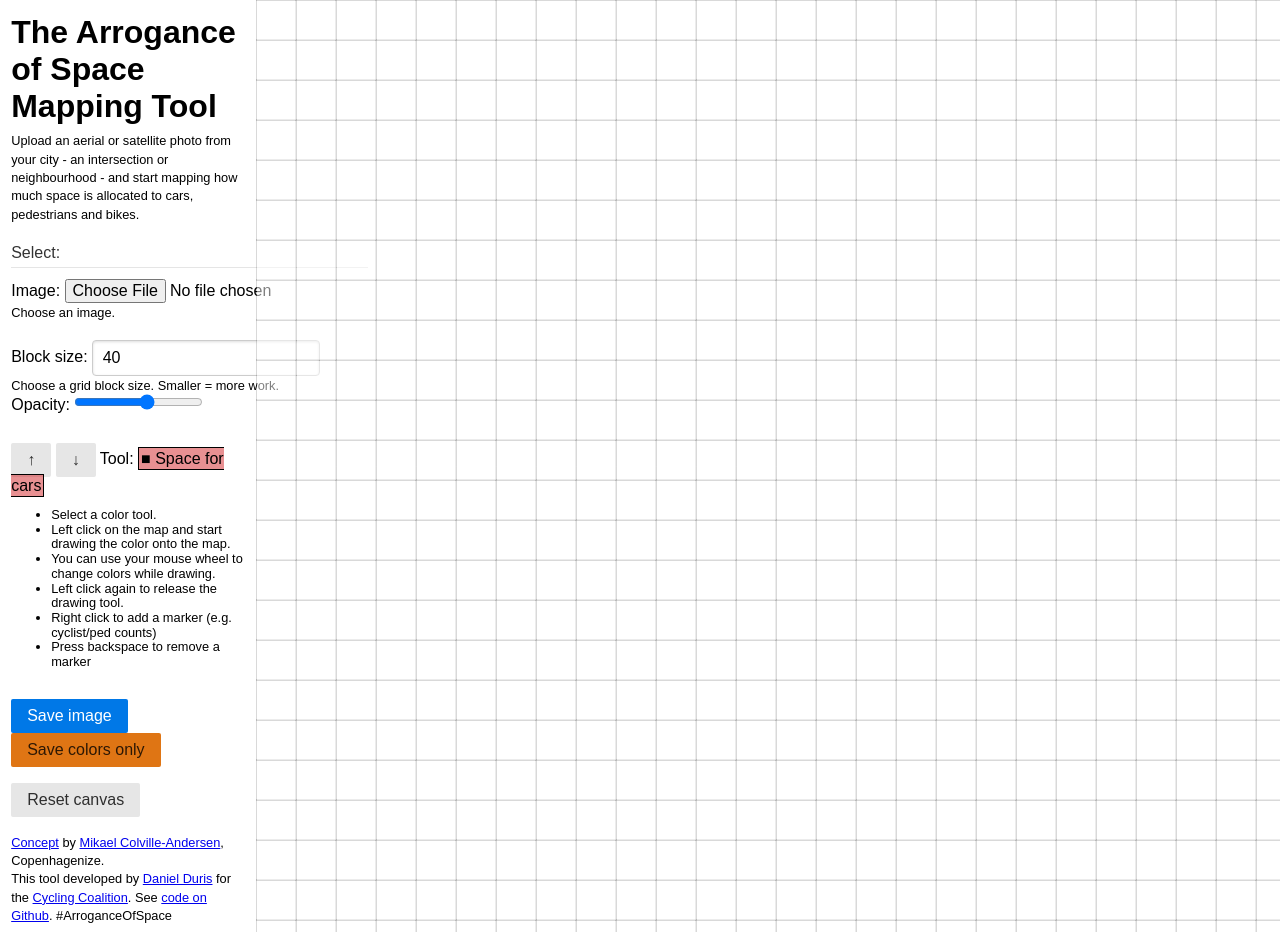
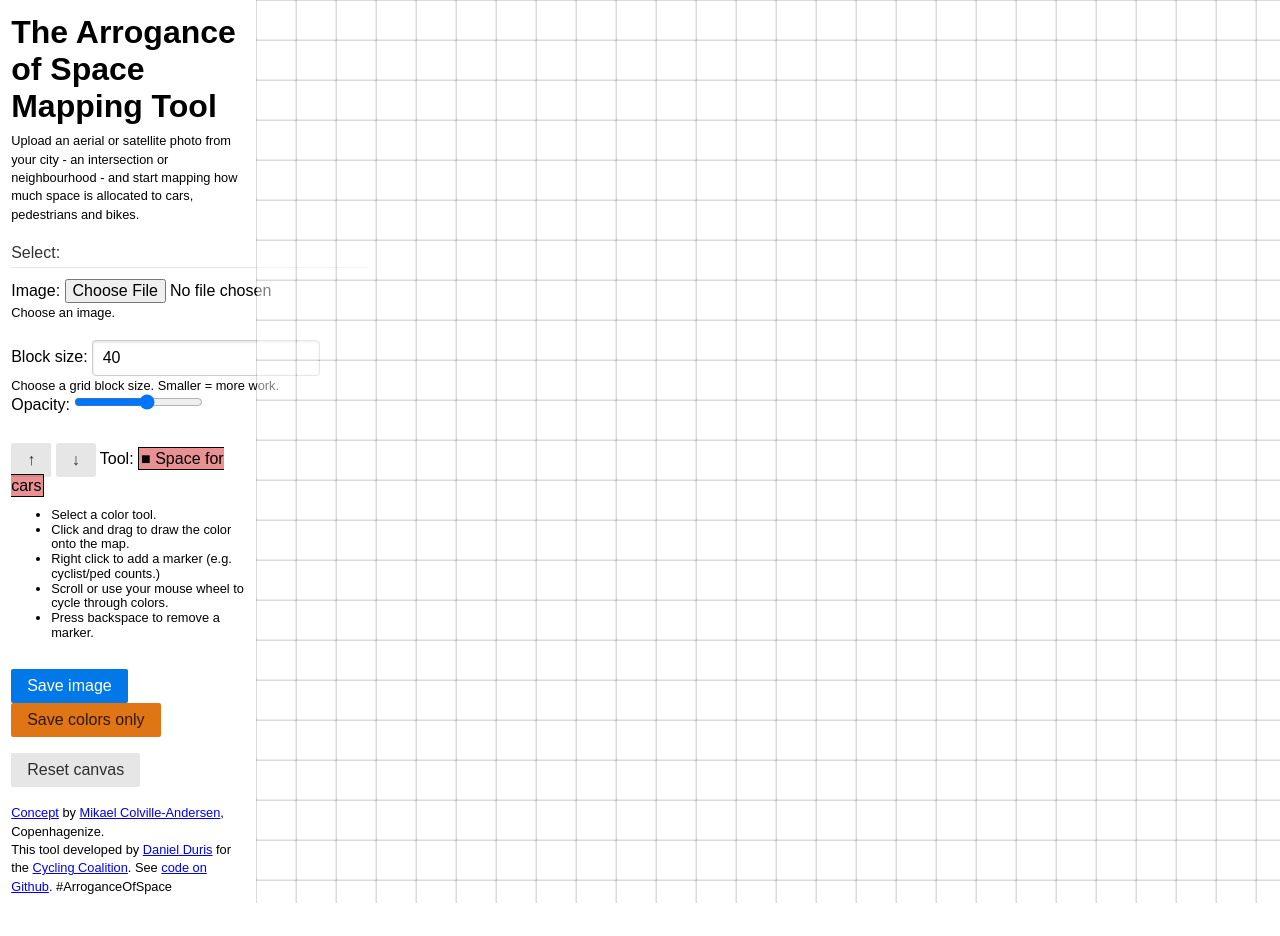
Before and after one commit to nekromoff/arrogance-of-space, a PHP site: page / in a window 1280 px wide. After the commit the page ends 903 px from the top, so only its background shows below. Run offline with PHP 8.4, Linux system fonts and the light colour scheme; some libraries are stand-ins or nearby versions.

Commit message:
drag to draw feature

```diff
--- a/arrogance.css
+++ b/arrogance.css
@@ -9,6 +9,9 @@
     max-height: 100%;
     width: auto;
     height: auto;
+}
+#canvas:hover:active {
+    cursor: crosshair;
 }
 #virtual {
     display: none;
@@ -26,7 +29,6 @@ h1 {
 .pure-button-warning {
     background: rgb(223, 117, 20); /* this is an orange */
 }
-.tool_down { cursor: crosshair; }
 #modal {
     display: none;
     position: absolute;
--- a/arrogance.js
+++ b/arrogance.js
@@ -4,7 +4,6 @@ var prev_grid_block_size = 40;
 var grid_block_number_x = grid_width / grid_block_size;
 var grid_block_number_y = grid_width / grid_block_size;
 var current_opacity = 0.5;
-var tool_down = false;
 var background_img = new Image();
 var grid = [];
 var markers = [];
@@ -149,7 +148,7 @@ function getMousePos(e) {
 }
 
 function toggleGrid(e) {
-    if (!tool_down) {
+    if (e.type === 'mousemove' && e.buttons !== 1) {
         return;
     }
     var pos = getMousePos(e);
@@ -236,16 +235,6 @@ function changeImage() {
         }
         $('#modal').fadeOut();
     });
-}
-
-function toggleTool() {
-    if (!tool_down) {
-        tool_down = true;
-        $('#canvas').addClass('tool_down');
-    } else {
-        tool_down = false;
-        $('#canvas').removeClass('tool_down');
-    }
 }
 
 $('#canvas').bind('mousewheel DOMMouseScroll', function(e) {
@@ -403,13 +392,10 @@ $('#eraseropacity').change(function() {
     changeOpacity();
     draw();
 });
-$('#canvas').bind('mousemove', function(e) {
+$('#canvas').bind('click mousemove', function(e) {
     toggleGrid(e);
     drawGrid();
     drawMarkers();
-});
-$('#canvas').click(function() {
-    toggleTool();
 });
 $(document).keyup(function(e) {
     if (e.key == 'Backspace') {
--- a/index.php
+++ b/index.php
@@ -64,11 +64,10 @@ $url = (isset($_SERVER['HTTPS']) && $_SERVER['HTTPS'] === 'on' ? 'https' : 'http
             <a id="toolup" class="pure-button pure-button-secondary">↑</a> <a id="tooldown" class="pure-button pure-button-secondary">↓</a> Tool: <span id="tool">Tool</span><br><small>
                 <ul>
                     <li>Select a color tool.</li>
-                    <li>Left click on the map and start drawing the color onto the map.</li>
-                    <li>You can use your mouse wheel to change colors while drawing.</li>
-                    <li>Left click again to release the drawing tool.</li>
-                    <li>Right click to add a marker (e.g. cyclist/ped counts)</li>
-                    <li>Press backspace to remove a marker</li>
+                    <li>Click and drag to draw the color onto the map.</li>
+                    <li>Right click to add a marker (e.g. cyclist/ped counts.)</li>
+                    <li>Scroll or use your mouse wheel to cycle through colors.</li>
+                    <li>Press backspace to remove a marker.</li>
                 </ul></small>
         </div>
         <div class="l-box">
```
